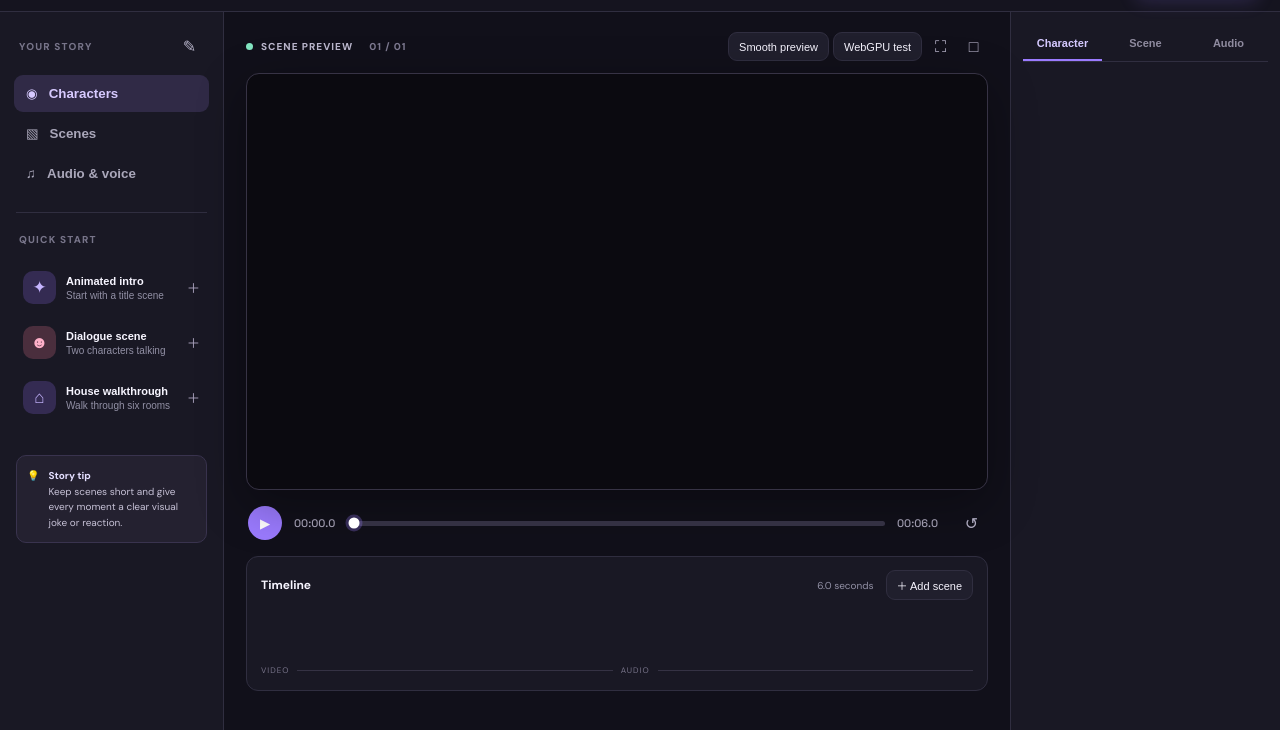
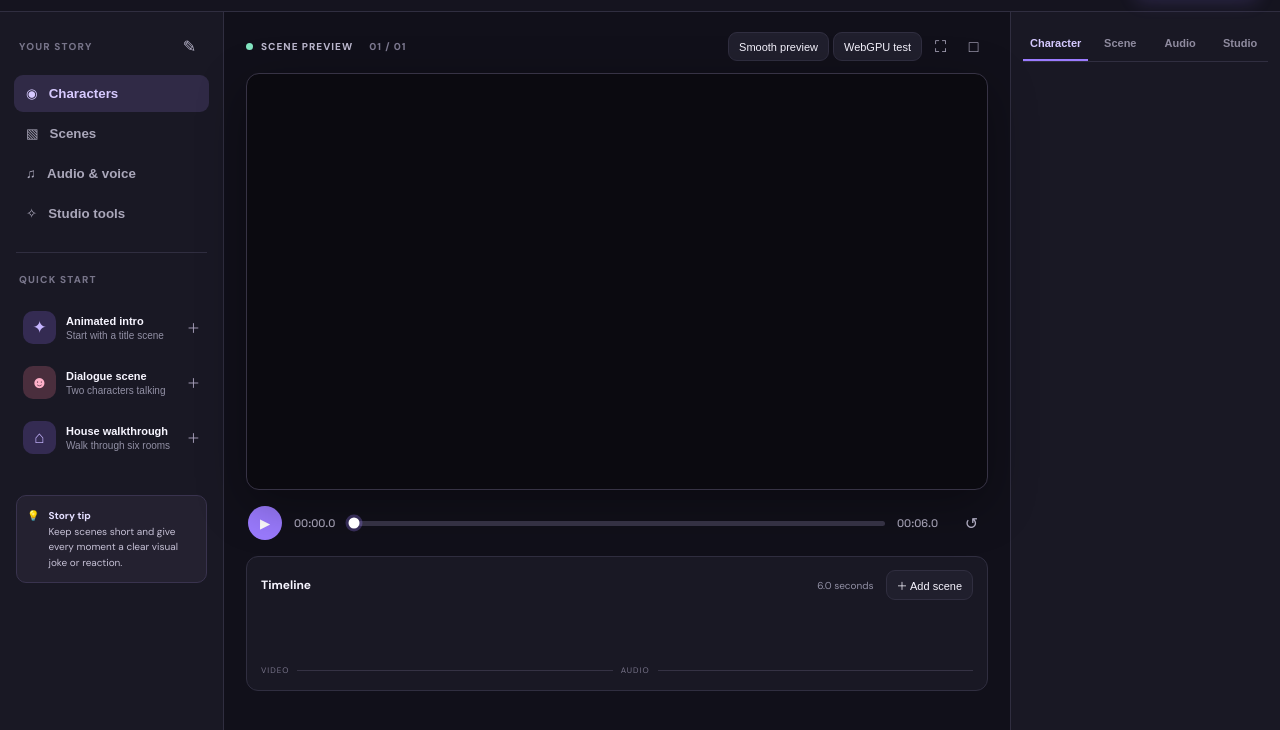
Before and after one commit to Oddossosososo/cartoonlab, a plain HTML site: page index.html in a window 1280 px wide. Shown: the part 56-786 px from the top of the page. Drawn offline with nearby package versions, Linux system fonts and the light colour scheme; no server answers.

Commit message:
Add CartoonLab Studio tools navigation

```diff
--- a/index.html
+++ b/index.html
@@ -26,6 +26,7 @@
       <button class="nav-item active" data-tab="characters">◉ <span>Characters</span></button>
       <button class="nav-item" data-tab="scenes">▧ <span>Scenes</span></button>
       <button class="nav-item" data-tab="audio">♫ <span>Audio & voice</span></button>
+      <button class="nav-item" data-tab="studio">✧ <span>Studio tools</span></button>
       <div class="panel-divider"></div>
       <div class="panel-heading"><span>QUICK START</span></div>
       <button class="template-card" id="addIntro"><span class="template-icon">✦</span><span><b>Animated intro</b><small>Start with a title scene</small></span><span class="plus">＋</span></button>
@@ -59,7 +60,7 @@
     </section>
 
     <aside class="right-panel">
-      <div class="inspector-tabs"><button class="inspector-tab active" data-tab="characters">Character</button><button class="inspector-tab" data-tab="scenes">Scene</button><button class="inspector-tab" data-tab="audio">Audio</button></div>
+      <div class="inspector-tabs"><button class="inspector-tab active" data-tab="characters">Character</button><button class="inspector-tab" data-tab="scenes">Scene</button><button class="inspector-tab" data-tab="audio">Audio</button><button class="inspector-tab" data-tab="studio">Studio</button></div>
       <div id="inspectorContent"></div>
     </aside>
   </main>
```
